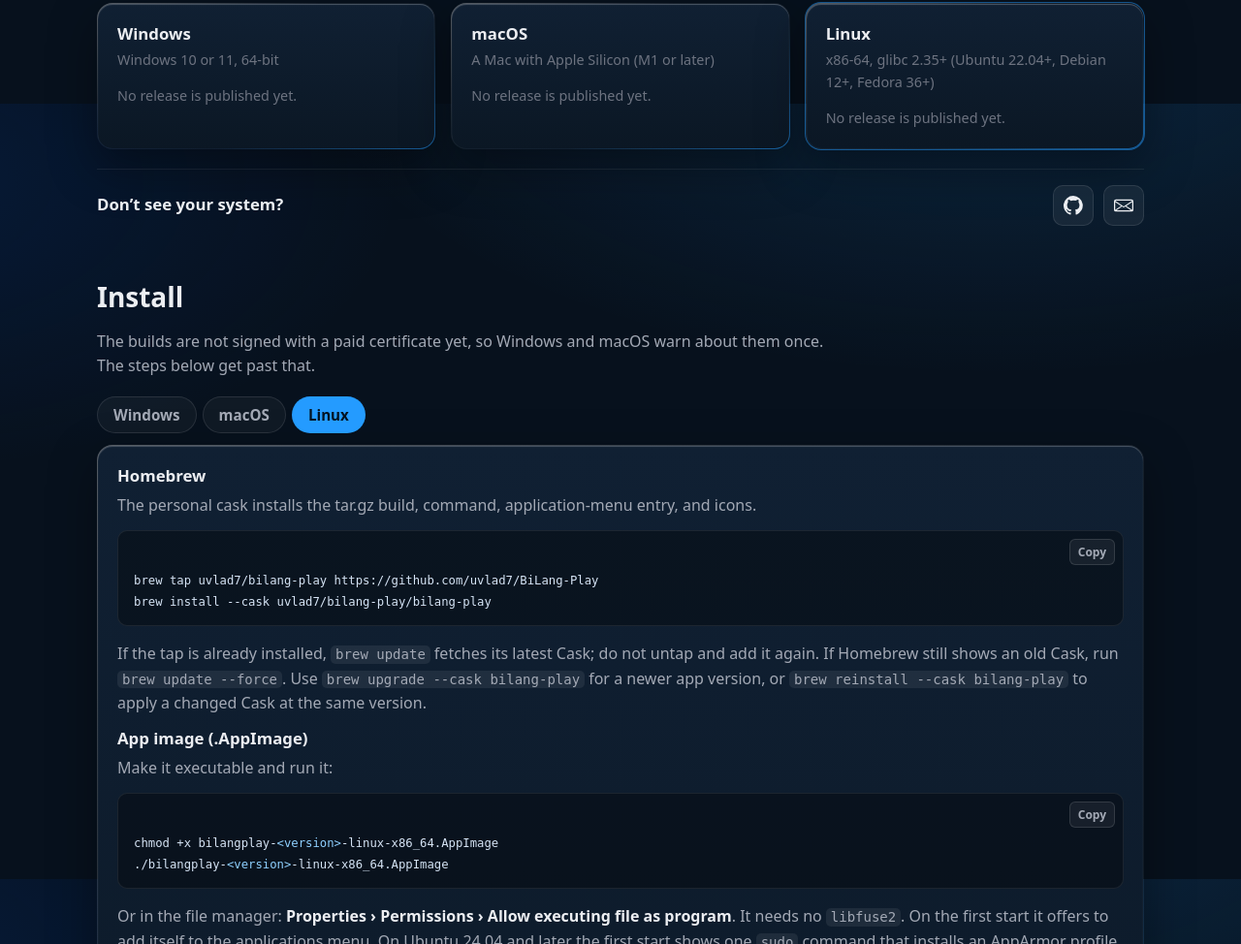
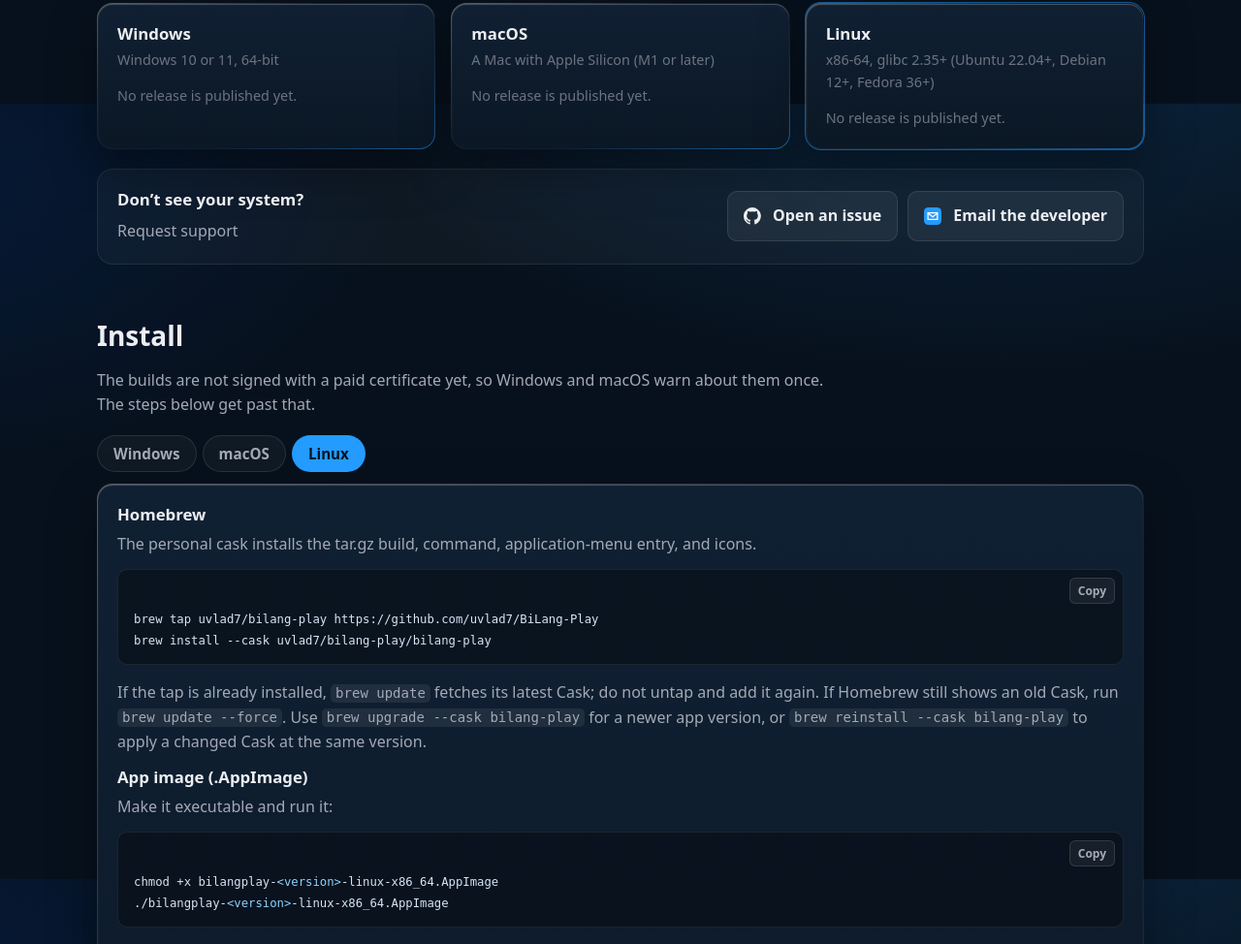
Before and after one commit to uvlad7/BiLang-Play, a plain HTML site: page site/index.html in a window 1280 px wide. Shown: the part 2293-3267 px from the top of the page at 97% size. Drawn offline with Linux system fonts and the light colour scheme; files whose address does not match are found by name.

Commit message:
Present build support as a download card

```diff
--- a/site/app.js
+++ b/site/app.js
@@ -481,11 +481,6 @@
   for (const link of document.querySelectorAll("[data-build-request-email]")) {
     link.href = buildRequestEmailUrl();
   }
-  for (const link of document.querySelectorAll("[data-tooltip-en]")) {
-    const tooltip = link.dataset[`tooltip${lang() === "ru" ? "Ru" : "En"}`];
-    link.title = tooltip;
-    link.setAttribute("aria-label", tooltip);
-  }
 }
 
 for (const b of document.querySelectorAll("[data-set-lang]")) {
--- a/site/index.html
+++ b/site/index.html
@@ -403,12 +403,14 @@
           >
           <span data-source-links></span>
         </p>
-        <aside class="build-request" aria-label="Request another build">
-          <p lang="en">Don’t see your system?</p>
-          <p lang="ru">Не видите своей системы?</p>
+        <article class="card build-request" aria-label="Request another build">
+          <h3 lang="en">Don’t see your system?</h3>
+          <h3 lang="ru">Не видите своей системы?</h3>
+          <p lang="en">Request support</p>
+          <p lang="ru">Запросить поддержку</p>
           <div class="build-request-actions">
             <a
-              class="build-request-icon"
+              class="button"
               data-build-request
               data-tooltip-en="Open an issue"
               data-tooltip-ru="Открыть issue"
@@ -417,9 +419,10 @@
               aria-label="Open an issue"
             >
               <svg aria-hidden="true" viewBox="0 0 16 16"><path d="M8 0a8 8 0 0 0-2.53 15.59c.4.07.55-.17.55-.38v-1.49c-2.23.49-2.7-.95-2.7-.95-.36-.93-.89-1.18-.89-1.18-.73-.5.06-.49.06-.49.81.06 1.23.83 1.23.83.72 1.23 1.88.87 2.34.67.07-.52.28-.87.51-1.07-1.78-.2-3.65-.89-3.65-3.96 0-.88.31-1.59.83-2.15-.08-.2-.36-1.02.08-2.13 0 0 .67-.21 2.2.82A7.65 7.65 0 0 1 8 3.8a7.7 7.7 0 0 1 2 .27c1.53-1.03 2.2-.82 2.2-.82.44 1.11.16 1.93.08 2.13.52.56.83 1.27.83 2.15 0 3.08-1.87 3.75-3.66 3.95.29.25.54.73.54 1.48v2.19c0 .21.14.46.55.38A8 8 0 0 0 8 0Z" /></svg>
+              <span lang="en">Open an issue</span><span lang="ru">Открыть issue</span>
             </a>
             <a
-              class="build-request-icon"
+              class="button"
               data-build-request-email
               data-tooltip-en="Send an email"
               data-tooltip-ru="Отправить письмо"
@@ -427,10 +430,15 @@
               title="Send an email"
               aria-label="Send an email"
             >
-              <svg aria-hidden="true" viewBox="0 0 16 16"><path d="M1.5 3A1.5 1.5 0 0 0 0 4.5v7A1.5 1.5 0 0 0 1.5 13h13a1.5 1.5 0 0 0 1.5-1.5v-7A1.5 1.5 0 0 0 14.5 3h-13Zm0 1h13a.5.5 0 0 1 .4.2L8 8.72 1.1 4.2a.5.5 0 0 1 .4-.2Zm-.5 1.13 4.84 3.18L1 11.5V5.13Zm14 0v6.37l-4.84-3.19L15 5.13ZM9.32 8.82 14 11.9a.5.5 0 0 1-.32.1h-11.36a.5.5 0 0 1-.32-.1l4.68-3.08.77.5a1 1 0 0 0 1.1 0l.77-.5Z" /></svg>
+              <svg class="email-app-icon" aria-hidden="true" viewBox="0 0 24 24">
+                <rect width="24" height="24" rx="6" fill="#249bff" />
+                <path d="M5.5 7.5h13v9h-13z" fill="none" stroke="#fff" stroke-width="1.7" />
+                <path d="m5.5 8 6.5 5 6.5-5" fill="none" stroke="#fff" stroke-width="1.7" />
+              </svg>
+              <span lang="en">Email the developer</span><span lang="ru">Написать разработчику</span>
             </a>
           </div>
-        </aside>
+        </article>
       </section>
 
       <section class="wrap section" id="install">
--- a/site/style.css
+++ b/site/style.css
@@ -374,49 +374,37 @@
   font-size: 0.9rem;
 }
 .build-request {
-  display: flex;
-  align-items: center;
-  flex-wrap: wrap;
-  justify-content: space-between;
-  gap: 6px 12px;
+  grid-column: 1 / -1;
+  display: grid;
+  grid-template-columns: 1fr auto;
+  gap: 2px 20px;
   margin-top: 20px;
-  padding: 16px 0 0;
-  border-top: 1px solid var(--border);
+  border-color: var(--border);
+  background: rgb(255 255 255 / 0.035);
+  box-shadow: none;
 }
 .build-request p {
   margin: 0;
-  color: var(--text);
-  font-size: 1.05rem;
-  font-weight: 700;
+  color: var(--text-dim);
 }
 .build-request-actions {
   display: flex;
   gap: 10px;
-  margin-left: auto;
+  grid-column: 2;
+  grid-row: 1 / span 2;
+  align-items: center;
 }
-.build-request-icon {
-  display: grid;
-  width: 42px;
-  height: 42px;
-  place-items: center;
-  border: 1px solid rgb(255 255 255 / 0.1);
-  border-radius: var(--radius);
-  color: var(--text);
-  background: rgb(255 255 255 / 0.06);
+.build-request-actions .button {
+  justify-content: center;
 }
-.build-request-icon:hover {
-  background: rgb(255 255 255 / 0.1);
-  text-decoration: none;
+.build-request-actions svg {
+  width: 18px;
+  height: 18px;
+  flex: none;
+  fill: currentColor;
 }
-.build-request-icon.main {
-  color: var(--accent-ink);
-  border-color: transparent;
-  background: linear-gradient(180deg, #4aaeff, var(--accent));
-}
-.build-request-icon svg {
-  width: 20px;
-  height: 20px;
-  fill: currentColor;
+.build-request-actions [stroke] {
+  fill: none;
 }
 .build-request-dialog {
   width: min(480px, calc(100% - 32px));
@@ -800,11 +788,12 @@
     grid-template-columns: 1fr;
   }
   .build-request {
-    align-items: flex-start;
-    flex-direction: column;
+    grid-template-columns: 1fr;
   }
   .build-request-actions {
-    margin-left: 0;
+    grid-column: 1;
+    grid-row: auto;
+    margin-top: 10px;
   }
   .setup-card {
     grid-template-columns: repeat(2, 1fr);
```
